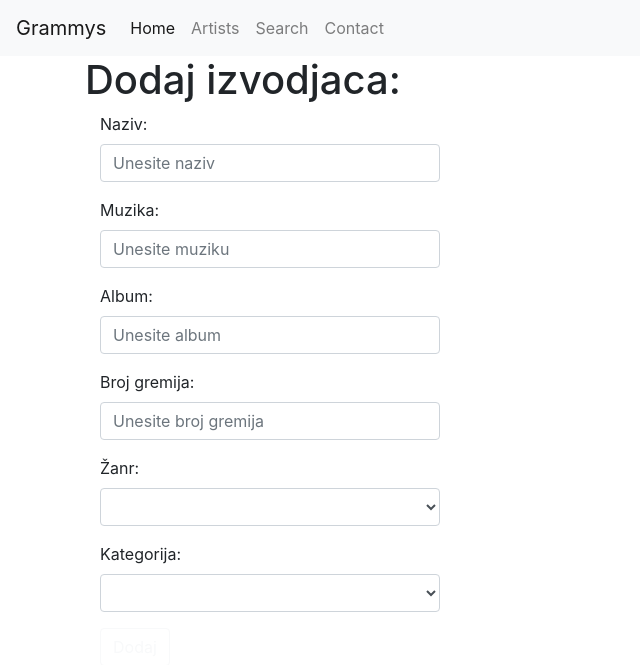
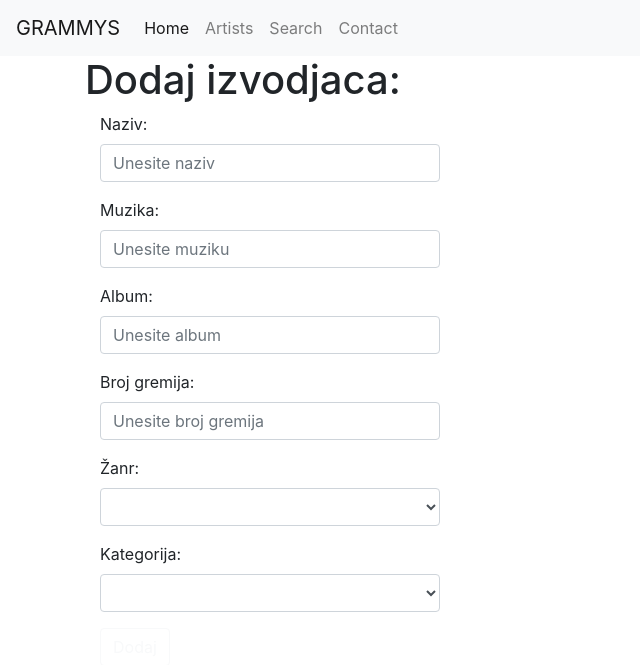
Before and after one commit to radmilovict/iteh_domaci1, a PHP site: page / in a window 1280 px wide. Shown: the top 665 px of the page, without its empty margins (0-640 px from the left). Run offline with PHP 8.4, Linux system fonts and the light colour scheme; data that the repository does not hold is empty; some libraries are stand-ins or nearby versions.

Commit message:
Update home

```diff
--- a/index.php
+++ b/index.php
@@ -40,14 +40,14 @@ if(isset( $_POST['dodaj'] )){
 	<head>
 		<meta http-equiv="content-type" content="text/html; charset=UTF-8">
 		<meta charset="utf-8">
-		<title>Grammys</title>
+		<title>GRAMMYS</title>
 		<meta name="generator" content="Bootply" />
 		<meta name="viewport" content="width=device-width, initial-scale=1, maximum-scale=1">
 		<link rel="stylesheet" type="text/css" href="https://stackpath.bootstrapcdn.com/bootstrap/4.3.1/css/bootstrap.min.css">
     <link rel="stylesheet" type="text/css" href="https://stackpath.bootstrapcdn.com/bootstrap/4.3.1/js/bootstrap.bundle.min.js">
     <link rel="stylesheet" type="text/css" href="style.css">
     <nav class="navbar navbar-expand-lg navbar-light bg-light">
-      <a class="navbar-brand" href="#">Grammys</a>
+      <a class="navbar-brand" href="#">GRAMMYS</a>
       <button class="navbar-toggler" type="button" data-toggle="collapse" data-target="#navbarNavAltMarkup" aria-controls="navbarNavAltMarkup" aria-expanded="false" aria-label="Toggle navigation">
         <span class="navbar-toggler-icon"></span>
       </button>
```
